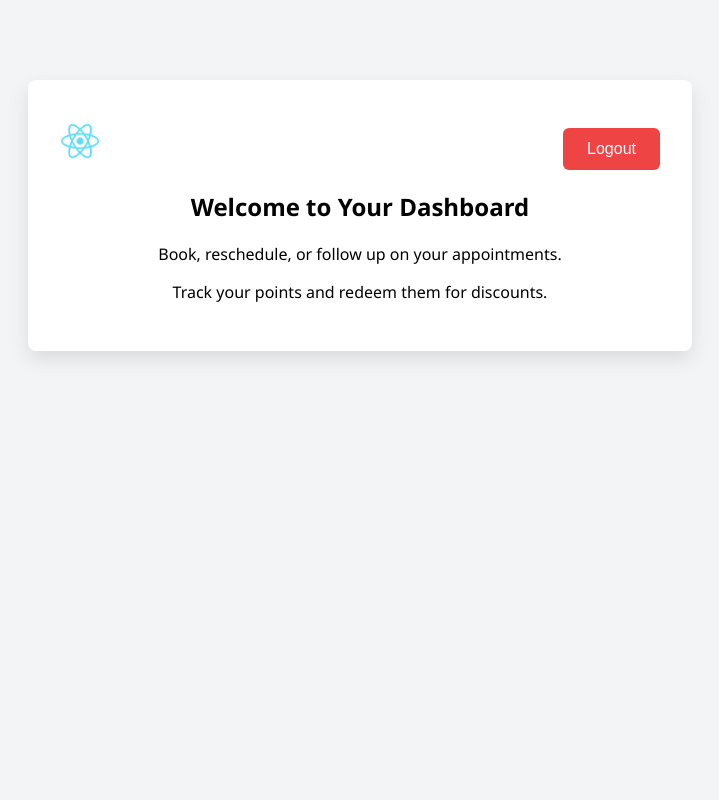
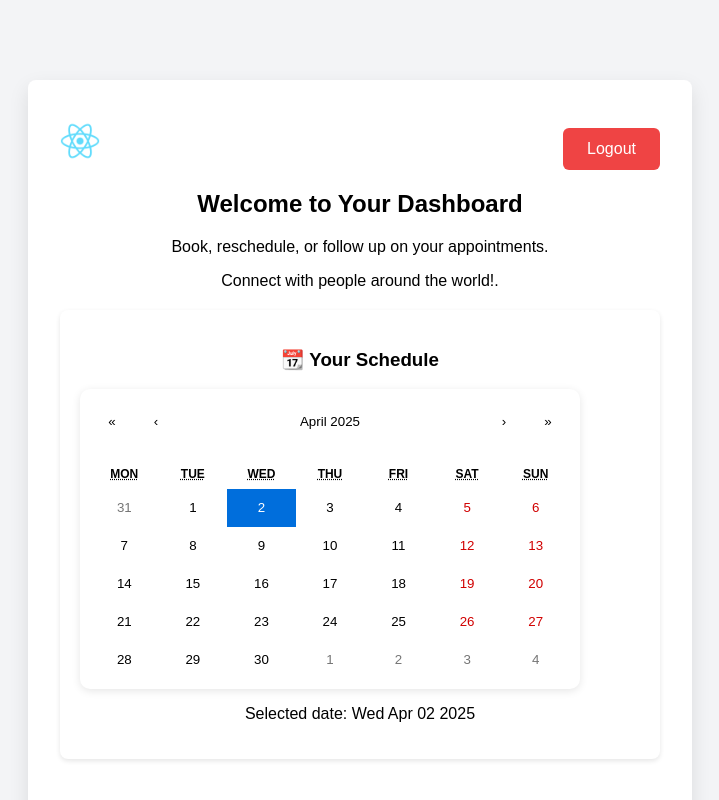
Before and after one commit to Jroswprovey/CalSync, a React (Create React App) app in the folder appointment-app/: page /dashboard in a window 1280 px wide. Shown: the top 800 px of the page, without its empty margins (280-999 px from the left). Built offline with nearby package versions, Linux system fonts and the light colour scheme.

Commit message:
Add calendar to Dashboard

```diff
--- a/appointment-app/package.json
+++ b/appointment-app/package.json
@@ -8,6 +8,7 @@
     "@testing-library/react": "^16.2.0",
     "@testing-library/user-event": "^13.5.0",
     "react": "^19.0.0",
+    "react-calendar": "^5.1.0",
     "react-dom": "^19.0.0",
     "react-router-dom": "^7.4.0",
     "react-scripts": "5.0.1",
--- /dev/null
+++ b/appointment-app/src/pages/Dashboard.css
@@ -0,0 +1,48 @@
+
+/* dashboard.css */
+
+.dashboard-container {
+    padding: 40px;
+    font-family: 'Arial', sans-serif;
+    background-color: #f0f2f5;
+    min-height: 100vh;
+  }
+
+  .dashboard-header {
+    display: flex;
+    justify-content: space-between;
+    align-items: center;
+    margin-bottom: 20px;
+  }
+
+  .logout-btn {
+    padding: 10px 20px;
+    background-color: #ff4d4d;
+    color: white;
+    border: none;
+    border-radius: 6px;
+    cursor: pointer;
+  }
+
+  .dashboard-section {
+    background-color: white;
+    padding: 20px;
+    border-radius: 8px;
+    box-shadow: 0 2px 5px rgba(0, 0, 0, 0.1);
+    margin-top: 20px;
+  }
+
+  /* Adding the calendad - Alex */
+  .react-calendar {
+    border: 2px solid red;
+    display: block;
+    width: 100%;
+    max-width: 500px;
+    background-color: white;
+    border: none;
+    font-family: Arial, sans-serif;
+    padding: 10px;
+    border-radius: 10px;
+    box-shadow: 0px 2px 8px rgba(0, 0, 0, 0.1);
+    margin-top: 10px;
+  }
--- a/appointment-app/src/pages/Dashboard.js
+++ b/appointment-app/src/pages/Dashboard.js
@@ -1,8 +1,13 @@
-import React from "react";
+
+import React, { useState } from "react";
 import { useNavigate } from "react-router-dom";
+import Calendar from "react-calendar";
+import 'react-calendar/dist/Calendar.css';
+import './Dashboard.css';
 
 const Dashboard = () => {
   const navigate = useNavigate();
+  const [date, setDate] = useState(new Date());
 
   const handleLogout = () => {
     navigate("/");
@@ -16,9 +21,17 @@ const Dashboard = () => {
       </div>
       <h2>Welcome to Your Dashboard</h2>
       <p>Book, reschedule, or follow up on your appointments.</p>
-      <p>Track your points and redeem them for discounts.</p>
-    </div>
-  );
-};
+      <p>Connect with people around the world!.</p>
+
+      {/* Calendar section in Dashboard - Alex */}
+      <div className="dashboard-section">
+  <h3>📆 Your Schedule</h3>
+  <Calendar onChange={setDate} value={date} />
+  <p>Selected date: {date.toDateString()}</p>
+</div>
+</div>
+
+    );
+  };
 
 export default Dashboard;
```
Also changed, not shown: 1 other file (tests, documents, lock files or other folders).
